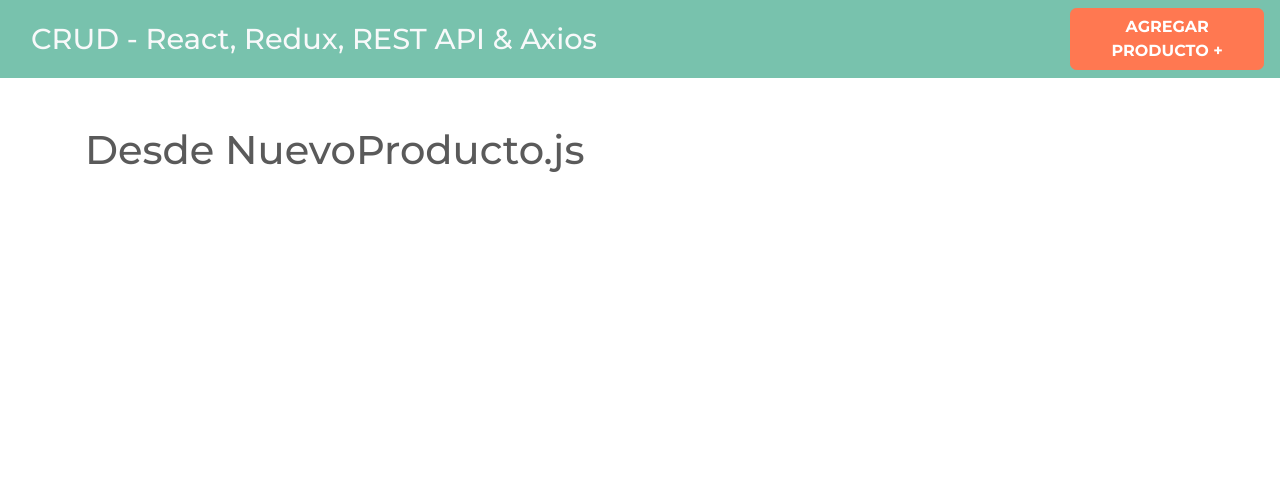
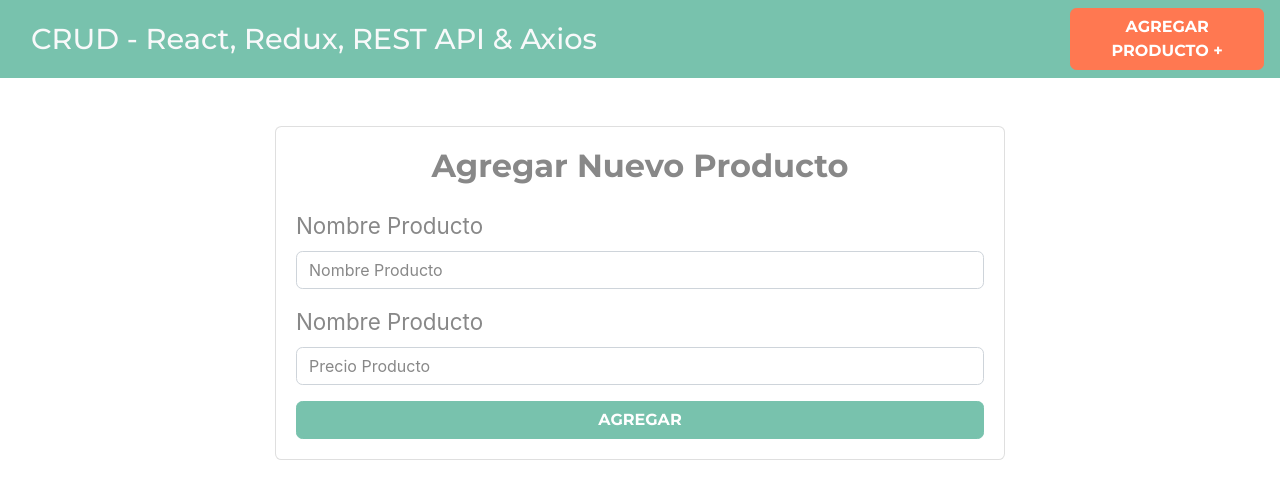
Before and after one commit to JoseIgnacioTapia/crudredux, a React (Create React App) app: page /productos/nuevo in a window 1280 px wide. Shown: the top 498 px of the page. Built offline with nearby package versions, Linux system fonts and the light colour scheme.

Commit message:
Creating the New Product Form

```diff
--- a/src/components/NuevoProducto.js
+++ b/src/components/NuevoProducto.js
@@ -1,5 +1,45 @@
 const NuevoProducto = () => {
-  return <h1>Desde NuevoProducto.js</h1>;
+  return (
+    <div className="row justify-content-center">
+      <div className="col-md-8">
+        <div className="card">
+          <div className="card-body">
+            <h2 className="text-center mb-4 font-weight-bold">
+              Agregar Nuevo Producto
+            </h2>
+
+            <form>
+              <div className="form-group">
+                <label>Nombre Producto</label>
+                <input
+                  type="text"
+                  className="form-control"
+                  placeholder="Nombre Producto"
+                  name="nombre"
+                />
+              </div>
+              <div className="form-group">
+                <label>Nombre Producto</label>
+                <input
+                  type="number"
+                  className="form-control"
+                  placeholder="Precio Producto"
+                  name="precio"
+                />
+              </div>
+
+              <button
+                type="submit"
+                className="btn btn-primary font-weight-bold text-uppercase d-block w-100"
+              >
+                Agregar
+              </button>
+            </form>
+          </div>
+        </div>
+      </div>
+    </div>
+  );
 };
 
 export default NuevoProducto;
```
